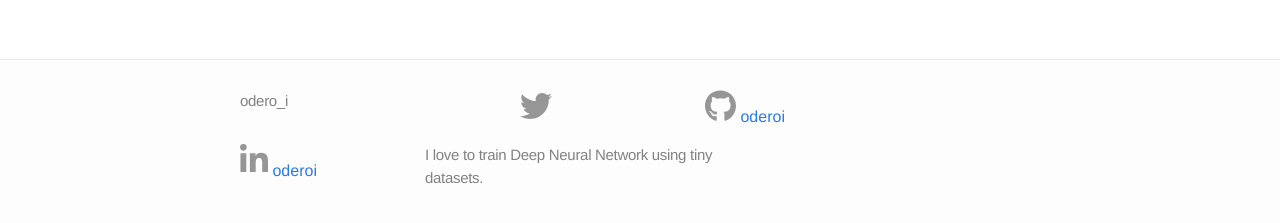
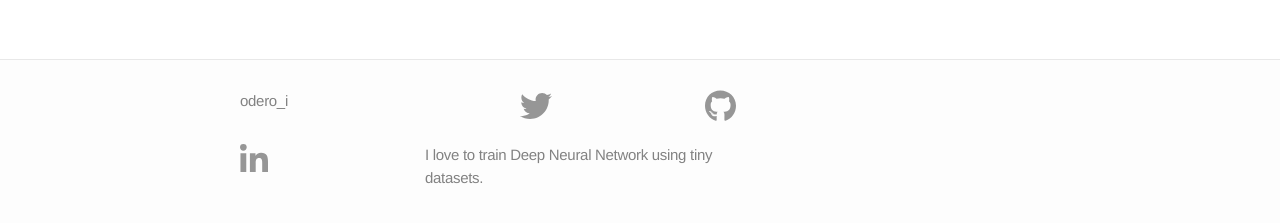
Before and after one commit to oderoi/oderoi.github.io, a Jekyll site: the page built from index.markdown, in a window 1280 px wide. Shown: the part 433-656 px from the top of the page. Built offline with Jekyll 4.4.1, drawn with Linux system fonts in a browser that asks for light colours.

Commit message:
Update footer.html

```diff
--- a/_includes/footer.html
+++ b/_includes/footer.html
@@ -35,7 +35,7 @@
                 <path d="M165.9 397.4c0 2-2.3 3.6-5.2 3.6-3.3.3-5.6-1.3-5.6-3.6 0-2 2.3-3.6 5.2-3.6 3-.3 5.6 1.3 5.6 3.6zm-31.1-4.5c-.7 2 1.3 4.3 4.3 4.9 2.6 1 5.6 0 6.2-2s-1.3-4.3-4.3-5.2c-2.6-.7-5.5.3-6.2 2.3zm44.2-1.7c-2.9.7-4.9 2.6-4.6 4.9.3 2 2.9 3.3 5.9 2.6 2.9-.7 4.9-2.6 4.6-4.6-.3-1.9-3-3.2-5.9-2.9zM244.8 8C106.1 8 0 113.3 0 252c0 110.9 69.8 205.8 169.5 239.2 12.8 2.3 17.3-5.6 17.3-12.1 0-6.2-.3-40.4-.3-61.4 0 0-70 15-84.7-29.8 0 0-11.4-29.1-27.8-36.6 0 0-22.9-15.7 1.6-15.4 0 0 24.9 2 38.6 25.8 21.9 38.6 58.6 27.5 72.9 20.9 2.3-16 8.8-27.1 16-33.7-55.9-6.2-112.3-14.3-112.3-110.5 0-27.5 7.6-41.3 23.6-58.9-2.6-6.5-11.1-33.3 2.6-67.9 20.9-6.5 69 27 69 27 20-5.6 41.5-8.5 62.8-8.5s42.8 2.9 62.8 8.5c0 0 48.1-33.6 69-27 13.7 34.7 5.2 61.4 2.6 67.9 16 17.7 25.8 31.5 25.8 58.9 0 96.5-58.9 104.2-114.8 110.5 9.2 7.9 17 22.9 17 46.4 0 33.7-.3 75.4-.3 83.6 0 6.5 4.6 14.4 17.3 12.1C428.2 457.8 496 362.9 496 252 496 113.3 383.5 8 244.8 8zM97.2 352.9c-1.3 1-1 3.3.7 5.2 1.6 1.6 3.9 2.3 5.2 1 1.3-1 1-3.3-.7-5.2-1.6-1.6-3.9-2.3-5.2-1zm-10.8-8.1c-.7 1.3.3 2.9 2.3 3.9 1.6 1 3.6.7 4.3-.7.7-1.3-.3-2.9-2.3-3.9-2-.6-3.6-.3-4.3.7zm32.4 35.6c-1.6 1.3-1 4.3 1.3 6.2 2.3 2.3 5.2 2.6 6.5 1 1.3-1.3.7-4.3-1.3-6.2-2.2-2.3-5.2-2.6-6.5-1zm-11.4-14.7c-1.6 1-1.6 3.6 0 5.9 1.6 2.3 4.3 3.3 5.6 2.3 1.6-1.3 1.6-3.9 0-6.2-1.4-2.3-4-3.3-5.6-2z"/>
               </svg>
             </span>
-            <span class="username">{{ site.github_username }}</span>
+            <!-- <span class="username">{{ site.github_username }}</span> -->
           </a>
         {% endif %}
 
@@ -50,7 +50,7 @@
               <path d="M100.28 448H7.4V148.9h92.88zM53.79 108.1C24.09 108.1 0 83.5 0 53.8a53.79 53.79 0 0 1 107.58 0c0 29.7-24.1 54.3-53.79 54.3zM447.9 448h-92.68V302.4c0-34.7-.7-79.2-48.29-79.2-48.29 0-55.69 37.7-55.69 76.7V448h-92.78V148.9h89.08v40.8h1.3c12.4-23.5 42.69-48.3 87.88-48.3 94 0 111.28 61.9 111.28 142.3V448z"/>
             </svg>
           </span>
-          <span class="username">{{ site.github_username }}</span>
+          <!-- <span class="username">{{ site.github_username }}</span> -->
         </a>
       {% endif %}
 
```
